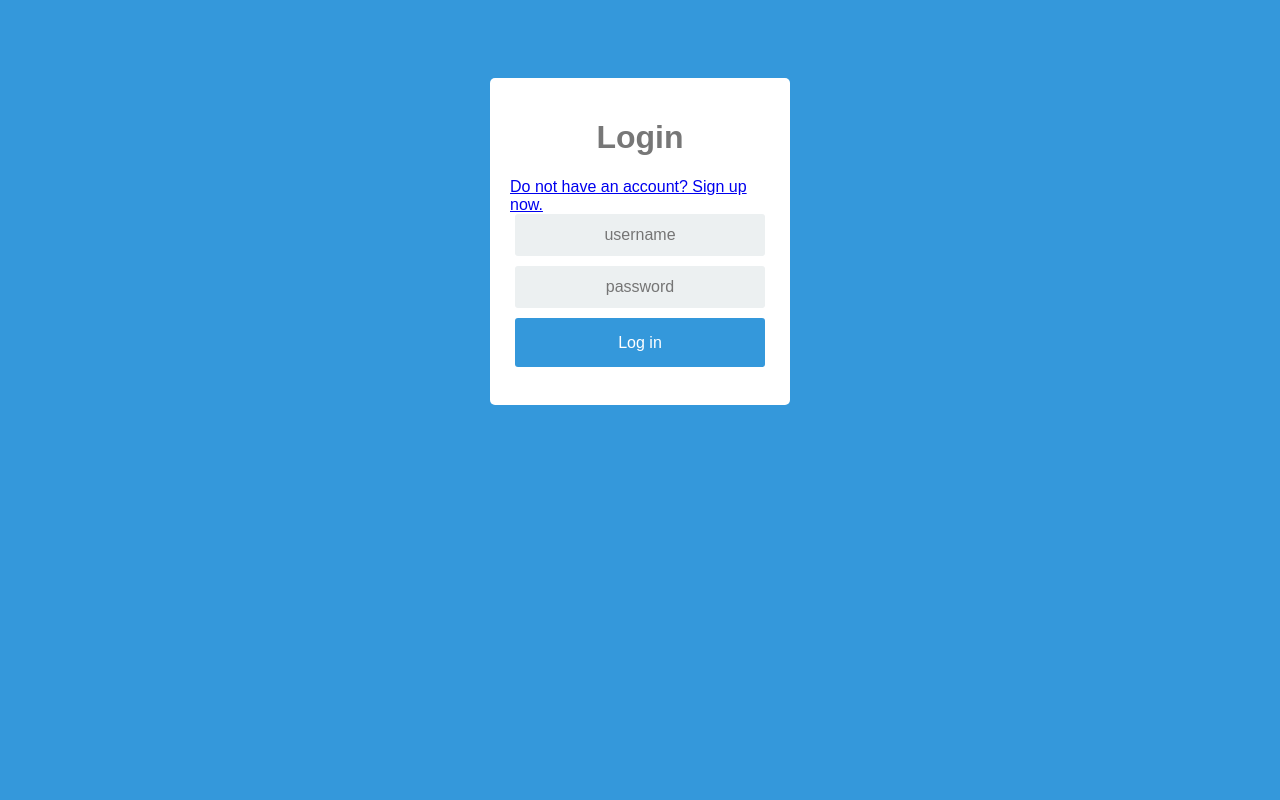
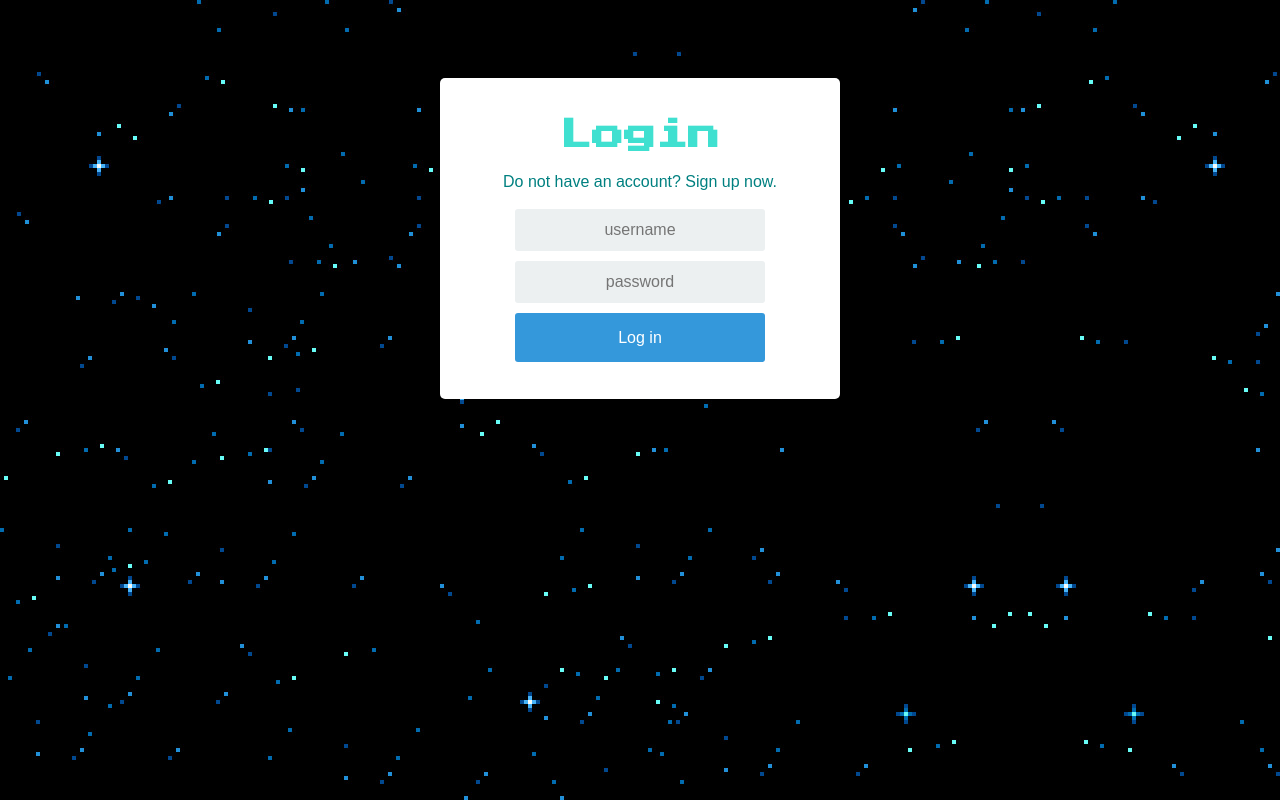
Before and after one commit to Pluppen/gothonweb-from-lpthw, a Flask app: page / in a window 1280 px wide. Run offline with Flask 2, Linux system fonts and the light colour scheme.

Commit message:
Add fixes to help funcionality

```diff
--- a/static/main.css
+++ b/static/main.css
@@ -12,7 +12,7 @@ body {
   top: 0;
   background-color: #000;
   color: #fff;
-  background: url('background-img.jpg')
+  background: url('background-img.jpg');
 }
 
 .container {
@@ -64,7 +64,6 @@ a:hover {
   height: 40px;
   width: 500px;
   font-size: 16px;
-  font-family: 'Cutive Mono', monospace;
   background-color: #000;
   color: #fff;
   padding-left: 10px;
@@ -95,7 +94,7 @@ label {
   margin: 0 auto;
   width: 100px;
   text-align: center;
-  margin-top: 50px;
+  margin-top: -5px;
   padding: 10px 20px;
   border-radius: 4px;
   color: turquoise;
--- a/static/style.css
+++ b/static/style.css
@@ -1,3 +1,10 @@
+/*
+font-family: 'Press Start 2P', cursive;
+font-family: 'Cutive Mono', monospace;
+*/
+@import url('https://fonts.googleapis.com/css?family=Cutive+Mono|Press+Start+2P');
+
+
 * {
 box-sizing: border-box;
 }
@@ -10,24 +17,34 @@ body {
     font-family: Arial;
     background-color: #3498DB;
     padding: 50px;
+    background: url('background-img.jpg')
 }
+
 .container {
     margin: 20px auto;
-    width: 300px;
+    width: 400px;
 }
 .screen {
     background-color: #FFF;
     padding: 20px;
-    border-radius: 5px
+    border-radius: 5px;
+    text-align: center;
+}
+
+.screen a {
+    text-decoration: none;
+    color: teal;
 }
 
 .app-title {
     text-align: center;
-    color: #777;
+    color: turquoise;
+    font-family: 'Press Start 2P', cursive;
 }
 
 .form {
     text-align: center;
+    font-family: 'Cutive Mono', monospace;
 }
 .control-group {
     margin-bottom: 10px;
--- a/templates/login.html
+++ b/templates/login.html
@@ -12,6 +12,8 @@
 				<h1>Login</h1>
 			</div>
 			<a href="/signup">Do not have an account? Sign up now.</a>
+			<br>
+			<br>
 			<div class="form">
 				<div class="control-group">
 					<input type="text" class="field" value="" placeholder="username" name="username">
--- a/templates/show_room.html
+++ b/templates/show_room.html
@@ -18,6 +18,7 @@
   {% endif %}
 </div>
 
+{% if room.help != [] %}
   <label for="showblock">Show Help</label>
   <input type="checkbox" id="showblock" />
 
@@ -30,5 +31,6 @@
       {% endfor %}
     </ul>
   </div>
+{% endif %}
 
 {% endblock %}
```
Lines whose indentation alone changed are shown as unchanged.
